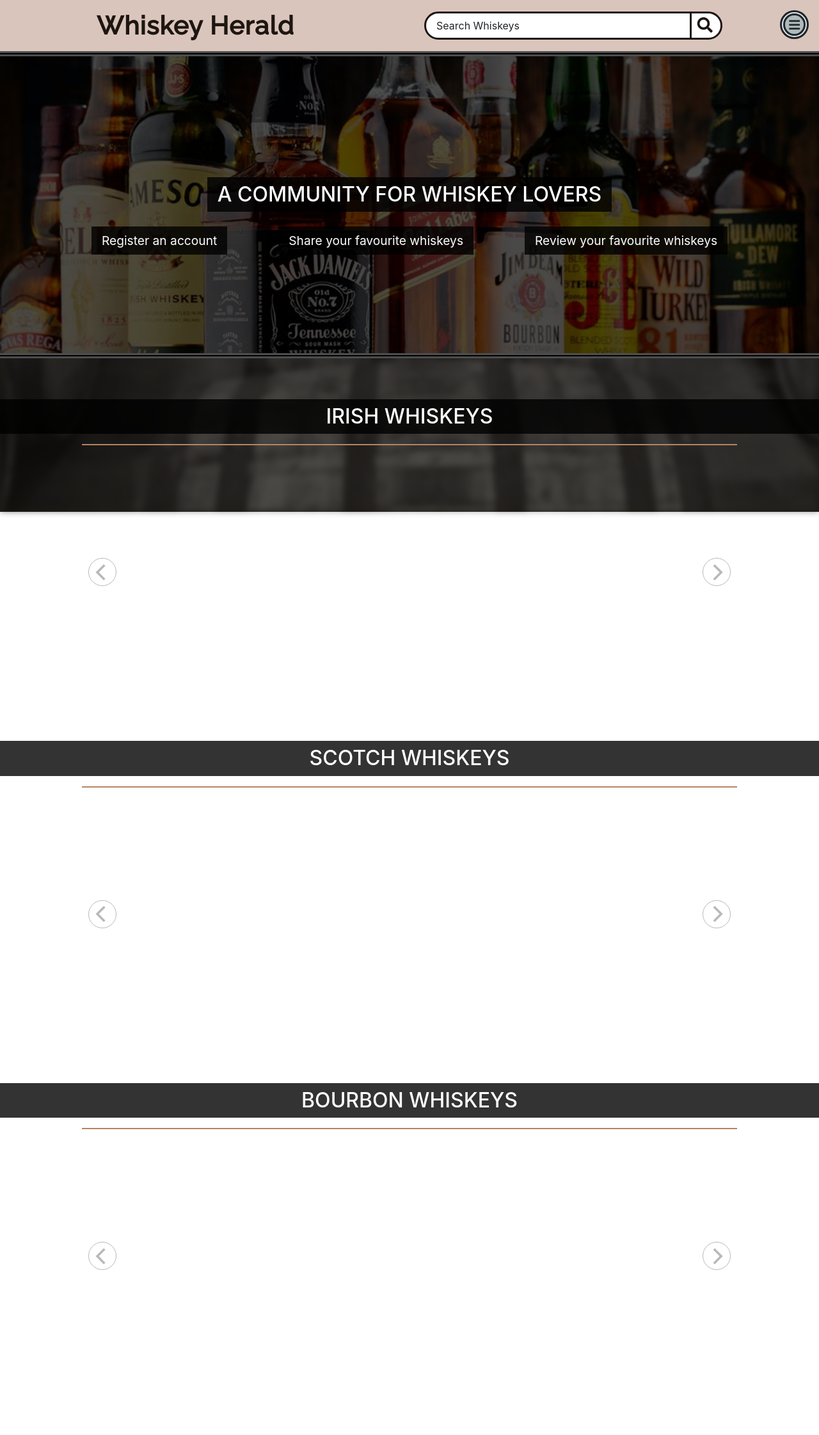
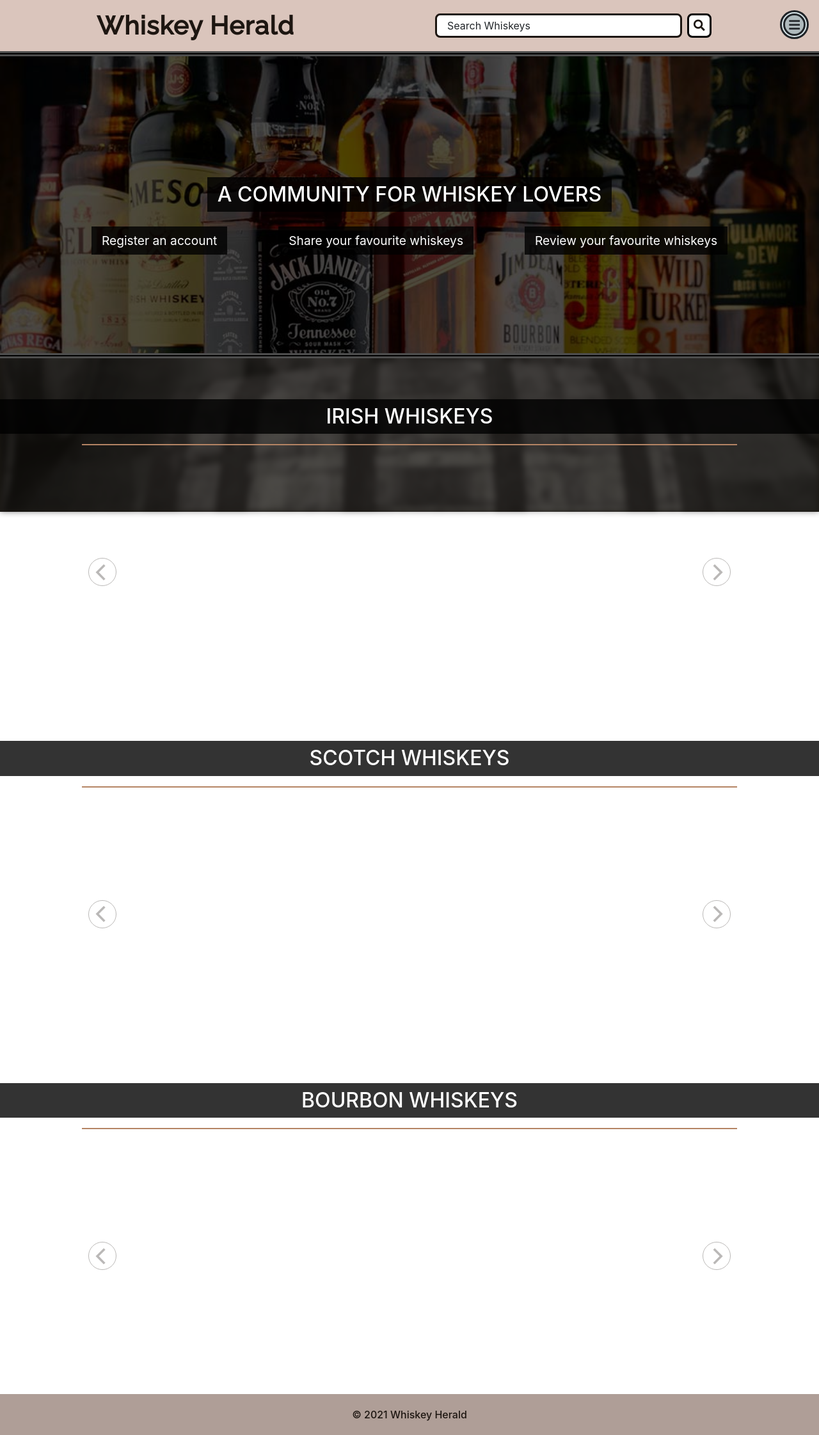
Before and after one commit to paulloy/whiskey_herald_msp3, a Flask app: page / in a window 1280 px wide. Shown: the whole page at 64% size. Before the commit the page ends 1985 px from the top, so only its background shows below. Run offline with Flask 2, Linux system fonts and the light colour scheme; data that the repository does not hold is empty; style sheets or scripts are compiled from the project's sources; some libraries are stand-ins or nearby versions.

Commit message:
Footer added to base.html. Footer styled. #search form style updated. Submit button is now seperate from the input as it would sometimes not render as desired on safari browsers

```diff
--- a/static/css/base.css
+++ b/static/css/base.css
@@ -7,6 +7,8 @@
 body {
   position: relative;
   overflow-x: hidden;
+  height: 100%;
+  padding-bottom: 5rem;
 }
 
 .width {
@@ -117,32 +119,29 @@
   display: flex;
   flex-wrap: nowrap;
   position: relative;
-  padding: 0.25rem 0.5rem 0.25rem 0.5rem;
 }
 #header div:last-of-type form input {
-  width: 100%;
+  width: 80%;
   border: 0.2rem solid #1d1611;
-  border-radius: 5rem;
-  padding: 0.5rem;
-  padding-left: 1rem;
-  height: 2.8rem;
-  padding-right: 4.5rem;
+  padding: 0.25rem 1rem 0.25rem 1rem;
+  height: 2.4rem;
   background-color: white;
+  border-radius: 0.5rem;
+  margin-left: auto;
 }
 #header div:last-of-type form input::placeholder {
   color: #212529;
 }
 #header div:last-of-type form button {
-  height: 2.8rem;
-  width: 2.8rem;
-  background-color: transparent;
-  color: #c72c44;
-  position: absolute;
-  right: 3%;
+  height: 2.4rem;
+  width: 2.4rem;
+  margin-left: 0.5rem;
+  background-color: white;
   color: #1d1611;
-  font-size: 1.5rem;
-  border: 0;
-  border-left: solid 0.2rem #1d1611;
+  font-size: 1.1rem;
+  border-radius: 0.5rem;
+  border: 0.2rem solid black;
+  margin-right: auto;
 }
 #header div:last-of-type #navbar-toggle {
   display: flex;
@@ -168,10 +167,34 @@
   cursor: pointer;
 }
 
+footer {
+  width: 100%;
+  height: 4rem;
+  background-color: #dac5bc;
+  display: flex;
+  align-items: center;
+  position: absolute;
+  bottom: 0;
+  left: 0;
+  box-shadow: inset 50rem 50rem rgba(0, 0, 0, 0.2);
+}
+footer p {
+  width: 100%;
+  text-align: center;
+  margin: 0;
+  font-weight: 500;
+  color: #1d1611;
+}
+
 @media only screen and (max-width: 992px) {
+  #navbar-toggle {
+    right: 0.5rem !important;
+    top: 0.5rem !important;
+  }
+
   #header {
-    height: 9rem;
     padding: 0;
+    height: 7rem;
   }
   #header div:first-of-type {
     width: 100%;
@@ -182,6 +205,9 @@
     width: 100%;
     margin-top: 0.5rem;
     margin-bottom: 0;
+  }
+  #header div:last-of-type form {
+    margin-bottom: 0.5rem;
   }
 }
 @media only screen and (max-width: 1564px) {
--- a/static/scss/base.scss
+++ b/static/scss/base.scss
@@ -22,6 +22,8 @@
 body {
     position: relative;
     overflow-x: hidden;
+    height: 100%;
+    padding-bottom: 5rem;
 }
 
 .width {
@@ -137,31 +139,28 @@
             display: flex;
             flex-wrap: nowrap;
             position: relative;
-            padding: 0.25rem 0.5rem 0.25rem 0.5rem;
             input {
-                width: 100%;
+                width: 80%;
                 border: 0.2rem solid $color5;
-                border-radius: 5rem;
-                padding: 0.5rem;
-                padding-left: 1rem;
-                height: 2.8rem;
-                padding-right: 4.5rem;
+                padding: 0.25rem 1rem 0.25rem 1rem;
+                height: 2.4rem;
                 background-color: white;
+                border-radius: 0.5rem;
+                margin-left: auto;
             }
             input::placeholder {
                 color: $black;
             }
             button {
-                height: 2.8rem;
-                width: 2.8rem;
-                background-color: transparent;
-                color: $red;
-                position: absolute;
-                right: 3%;
+                height: 2.4rem;
+                width: 2.4rem;
+                margin-left: 0.5rem;
+                background-color: white;
                 color: $color5;
-                font-size: 1.5rem;
-                border: 0;
-                border-left: solid 0.2rem $color5;
+                font-size: 1.1rem;
+                border-radius: 0.5rem;
+                border: 0.2rem solid black;
+                margin-right: auto;
             }
         }
         #navbar-toggle {
@@ -190,10 +189,33 @@
     }
 }
 
+footer {
+    width: 100%;
+    height: 4rem;
+    background-color: $color2;
+    display: flex;
+    align-items: center;
+    position: absolute;
+    bottom: 0;
+    left: 0;
+    box-shadow: inset 50rem 50rem rgba(0, 0, 0, 0.2);
+    p {
+        width: 100%;
+        text-align: center;
+        margin: 0;
+        font-weight: 500;
+        color: $color5;
+    }
+}
+
 @media only screen and (max-width: 992px) {
+    #navbar-toggle {
+        right: 0.5rem !important;
+        top: 0.5rem !important;
+    }
     #header {
-        height: 9rem;
         padding: 0;
+        height: 7rem;
         div:first-of-type {
             width: 100%;
             text-align: center;
@@ -203,6 +225,9 @@
                 margin-top: 0.5rem;
                 margin-bottom: 0;
             }
+        }
+        div:last-of-type form {
+            margin-bottom: 0.5rem;
         }
     }
 }
--- a/templates/base.html
+++ b/templates/base.html
@@ -85,7 +85,7 @@
     {% endblock %}
 
     <footer>
-
+        <p>&copy; 2021 Whiskey Herald</p>
     </footer>
 
     <!-- jQuery  -->
```
Also changed, not shown: 1 other file.
